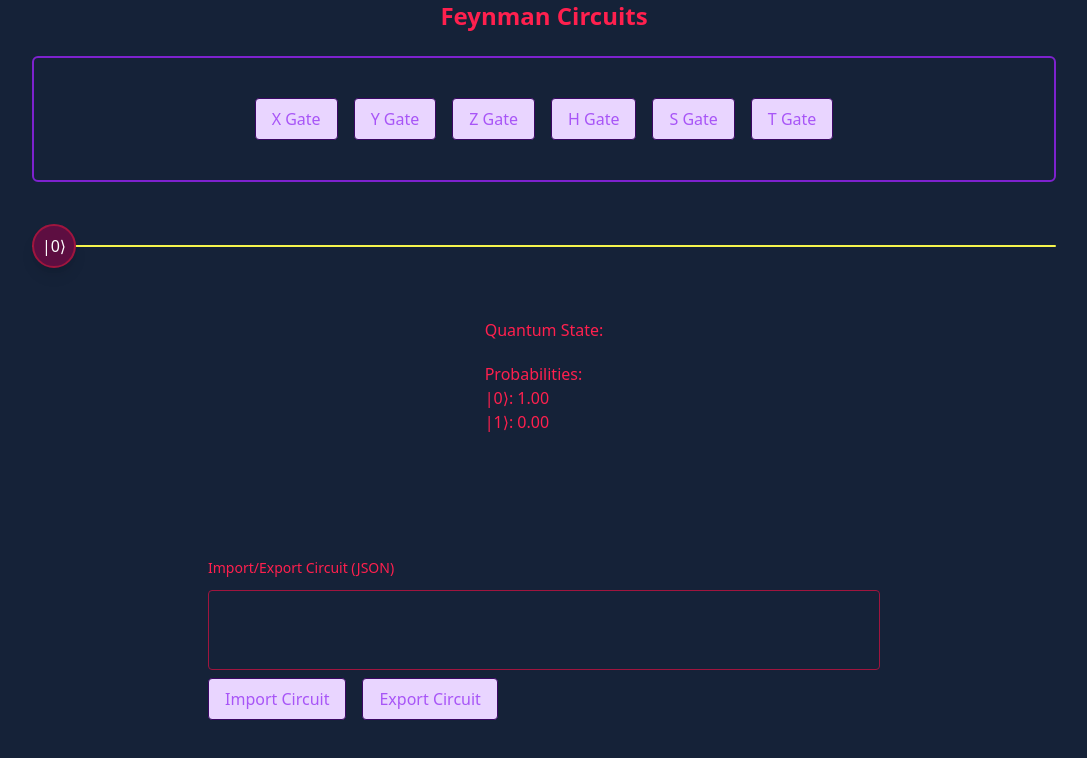
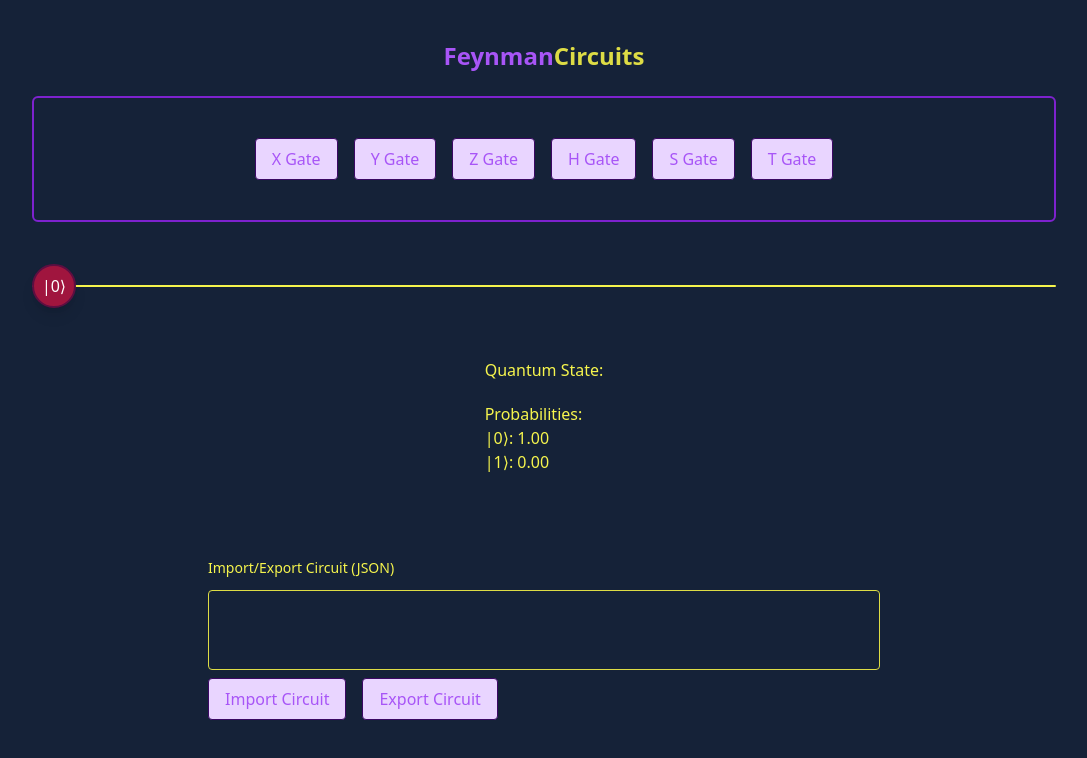
Before and after one commit to KDhanak/Feynman-Circuits, a SvelteKit app in the folder frontend/: page / in a window 1280 px wide. Shown: the top 758 px of the page, without its empty margins (96-1183 px from the left). Built offline with nearby package versions, Linux system fonts and the light colour scheme; some icons are missing.

Commit message:
UI changes.

```diff
--- a/frontend/src/app.css
+++ b/frontend/src/app.css
@@ -1,18 +1,17 @@
 @import 'tailwindcss';
 
 @theme {
-    --color-primary: #FF204E;
-    --color-primary-accent: #A0153E;
-    --color-primary-accent-2: #5D0E41;
+    --color-primary-1: #f6f54d;
+    --color-primary-2: #dddc45;
+    --color-primary-3: #c4c43d;
+    --color-primary-4: #acab35;
+    --color-ternary-1: #FF204E;
+    --color-ternary-2: #A0153E;
+    --color-ternary-3: #5D0E41;
     --color-secondary-1: #e9d5ff;
     --color-secondary-2: #a855f7;
     --color-secondary-3: #7e22ce;
     --color-secondary-4: #3b0764;
-    --color-yellow-1: #f6f54d;
-    --color-yellow-2: #dddc45;
-    --color-yellow-3: #c4c43d;
-    --color-yellow-4: #acab35;
     --color-background: #152238;
     --color-background-2: #000066;
-    --color-error-message-1: #f0b100;
 }
--- a/frontend/src/components/CircuitIE.svelte
+++ b/frontend/src/components/CircuitIE.svelte
@@ -64,7 +64,7 @@
 <div class="z-10 absolute input mt-6 bottom-20">
 	<div class="flex flex-col justify-end gap-2 mb-1 text-sm">
 		<div class="flex justify-between">
-			<h3 class="text-primary">Import/Export Circuit (JSON)</h3>
+			<h3 class="text-primary-1">Import/Export Circuit (JSON)</h3>
 			<Icon
 				icon="mage:copy"
 				role="button"
@@ -76,7 +76,7 @@
 		</div>
 		<textarea
 			bind:value={circuitInputJson}
-			class="rounded border bg-transparent border-primary-accent w-2xl h-20 resize-none text-white"
+			class={`rounded border bg-transparent ${errorMessage ? 'border-ternary-1' : 'border-primary-2'} w-2xl h-20 resize-none text-white`}
 		>
 		</textarea>
 	</div>
--- a/frontend/src/components/ErrorDisplay.svelte
+++ b/frontend/src/components/ErrorDisplay.svelte
@@ -5,7 +5,7 @@
 
 {#if message}
     <div class="error-display flex space-x-2">
-        <Icon icon="mdi:alert" class="error font-bold text-error-message-1" width="24" height="24" />
-        <p class="error font-bold text-md text-error-message-1">{message}</p>
+        <Icon icon="mdi:alert" class="error font-bold text-ternary-1" width="24" height="24" />
+        <p class="error font-bold text-md text-ternary-1">{message}</p>
     </div>
 {/if}
--- a/frontend/src/components/SimulationResult.svelte
+++ b/frontend/src/components/SimulationResult.svelte
@@ -3,9 +3,9 @@
 </script>
 
 <div class="mt-6">
-	<p class="text-md text-primary font-medium">Quantum State: <span class="text-sm text-primary font-normal">{$SimulationResults.formattedState}</span></p>
-	<p class="text-md text-primary font-medium mt-5">Probabilities:</p>
-	<ul class="text-primary">
+	<p class="text-md text-primary-1 font-medium">Quantum State: <span class="text-sm text-primary-1 font-normal">{$SimulationResults.formattedState}</span></p>
+	<p class="text-md text-primary-1 font-medium mt-5">Probabilities:</p>
+	<ul class="text-primary-1">
 		<li>|0⟩: {$SimulationResults.probabilities['0'].toFixed(2)}</li>
 		<li>|1⟩: {$SimulationResults.probabilities['1'].toFixed(2)}</li>
 	</ul>
--- a/frontend/src/components/WireDropZone.svelte
+++ b/frontend/src/components/WireDropZone.svelte
@@ -7,7 +7,6 @@
 		handleDoubleClick,
 		removeGate,
 	} from '../lib/dragDropUtils';
-	import type { GateData } from '../lib/types';
 </script>
 
 <div
@@ -19,12 +18,12 @@
 >
 	<!-- Wire -->
 	<div
-		class="absolute left-0 rounded-full right-0 top-1/2 h-0.5 -translate-y-1/2 transform bg-yellow-1"
+		class="absolute left-0 rounded-full right-0 top-1/2 h-0.5 -translate-y-1/2 transform bg-primary-1"
 	></div>
 
 	<!-- Qubit circle -->
 	<div
-		class="z-10 flex h-11 w-11 select-none items-center justify-center rounded-full border-2 border-primary-accent bg-primary-accent-2 text-md text-white shadow-lg"
+		class="z-10 flex h-11 w-11 select-none items-center justify-center rounded-full border-2 border-ternary-3 bg-ternary-2 text-md text-white shadow-lg"
 	>
 		|0⟩
 	</div>
--- a/frontend/src/routes/+page.svelte
+++ b/frontend/src/routes/+page.svelte
@@ -5,31 +5,33 @@
 	import WireDropZone from '../components/WireDropZone.svelte';
 	import SimulationResult from '../components/SimulationResult.svelte';
 
-	const gates: {type: GateType; name: string}[] = [
+	const gates: { type: GateType; name: string }[] = [
 		{ type: 'X', name: 'X Gate' },
 		{ type: 'Y', name: 'Y Gate' },
 		{ type: 'Z', name: 'Z Gate' },
 		{ type: 'H', name: 'H Gate' },
 		{ type: 'S', name: 'S Gate' },
 		{ type: 'T', name: 'T Gate' }
-	]
-
+	];
 </script>
 
 <main class="flex min-h-screen flex-col items-center bg-background text-gray-800">
-	<h1 class="mb-6 text-2xl font-bold text-primary">Feynman Circuits</h1>
+	<div class="flex flex-row mt-10">
+		<h1 class="mb-6 text-2xl font-bold text-secondary-2">Feynman</h1>
+		<h1 class="mb-6 text-2xl font-bold text-primary-2">Circuits</h1>
+	</div>
 
 	<!-- Gate Palette -->
-	 <GatePalette />
+	<GatePalette />
 
 	<!-- Wire with Drop Zone -->
-	 <WireDropZone />
+	<WireDropZone />
 
-	 <!-- Simulation result -->
-	  <SimulationResult />
+	<!-- Simulation result -->
+	<SimulationResult />
 
 	<!-- Circuit Import/Export -->
-	 <CircuitIE />
+	<CircuitIE />
 </main>
 
 <style>
```
